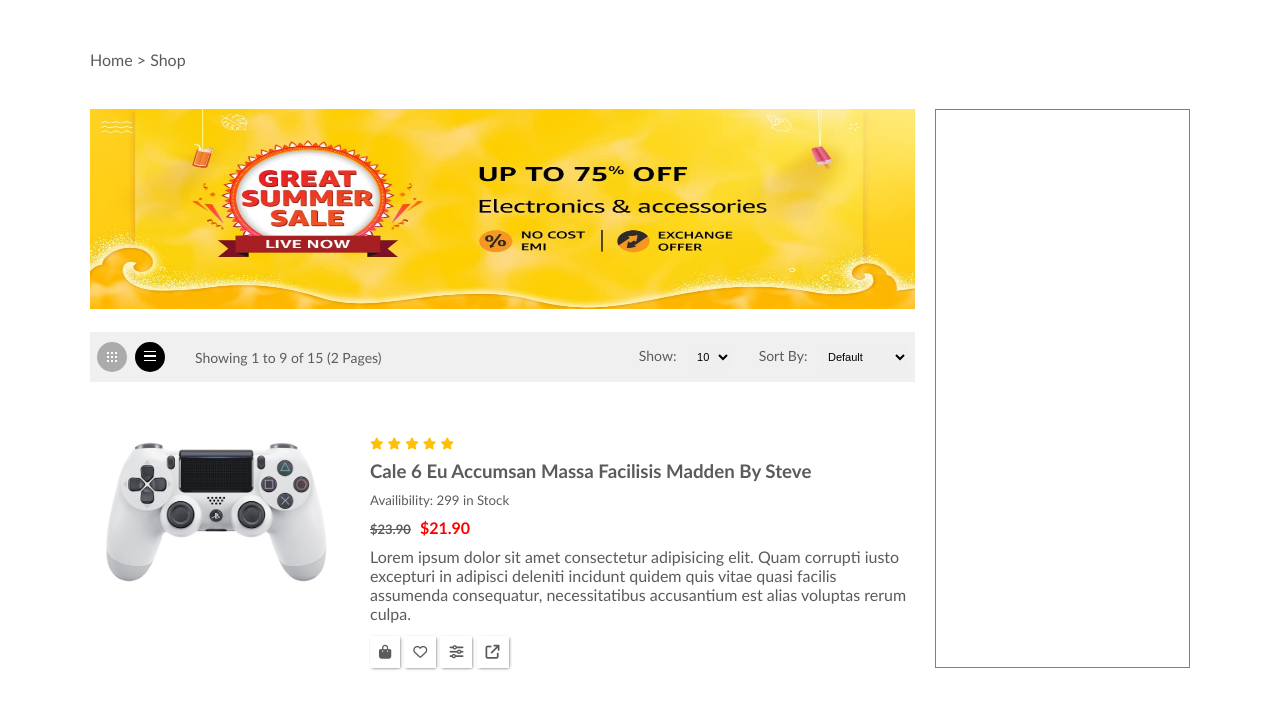
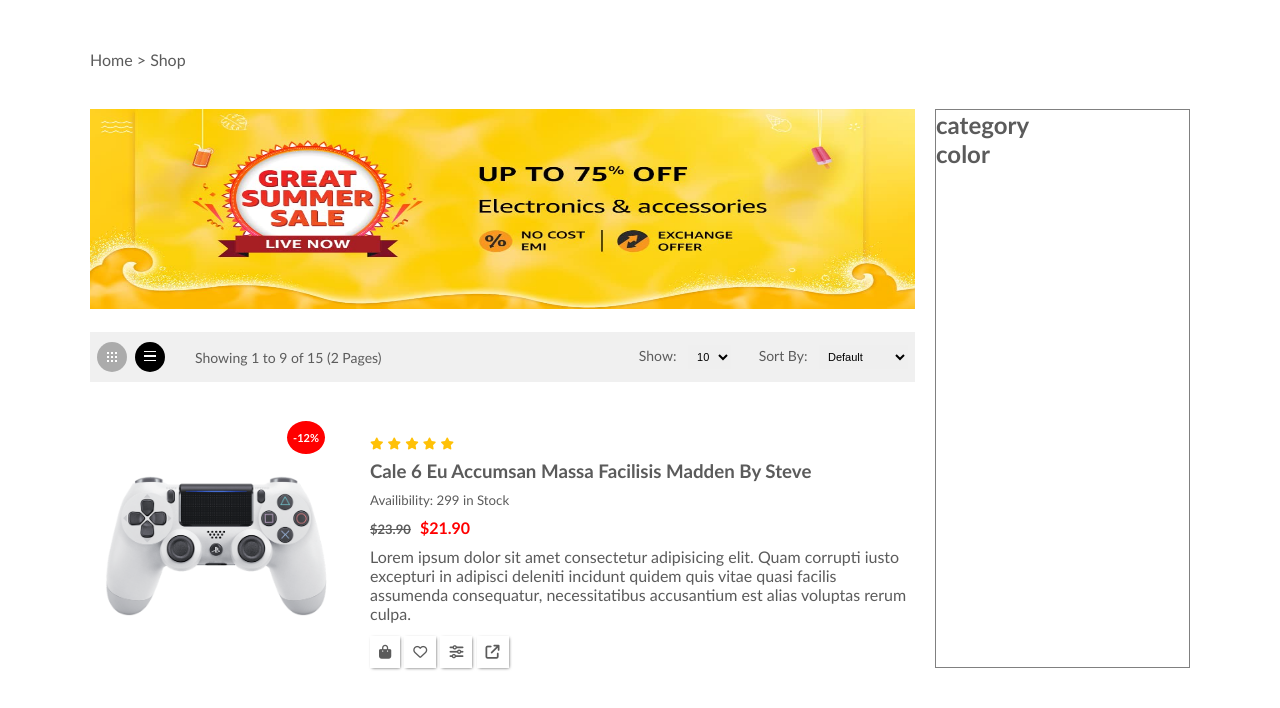
Before and after one commit to themehdiq/store-with-sidebar, a plain HTML site: page index.html in a window 1280 px wide. Drawn offline with Linux system fonts and the light colour scheme; a web font is replaced by a local one.

Commit message:
add 50% of the work

```diff
--- a/index.html
+++ b/index.html
@@ -65,7 +65,7 @@
           </div>
           <div class="products">
             <div class="product">
-              <div class="cover-img">
+              <div class="prod-img">
                 <img src="./imgs/product-img.png" alt="" />
               </div>
               <div class="product-infos">
@@ -98,7 +98,14 @@
             </div>
           </div>
         </div>
-        <div class="sidebar"></div>
+        <div class="sidebar">
+          <div class="category-sidebar">
+            <h2>category</h2>
+          </div>
+          <div class="color-sidebar">
+            <h2>color</h2>
+          </div>
+        </div>
       </div>
     </div>
     <!-- LINK TO JS FILE -->
--- a/style.css
+++ b/style.css
@@ -138,9 +138,27 @@ body {
 
 .container .main-content .products .product {
     display: flex;
+    align-items: center;
 }
 
-.container .main-content .products .product img {
+.container .main-content .products .product .prod-img {
+    position: relative;
+}
+
+.container .main-content .products .product .prod-img::before {
+    content: "-12%";
+    position: absolute;
+    top: -45px;
+    right: 45px;
+    background-color: red;
+    color: white;
+    border-radius: 50%;
+    font-size: 11px;
+    font-weight: bold;
+    padding: 10px 6px;
+}
+
+.container .main-content .products .product .prod-img img {
     width: 250px;
     margin-right: 30px;
 }
```
